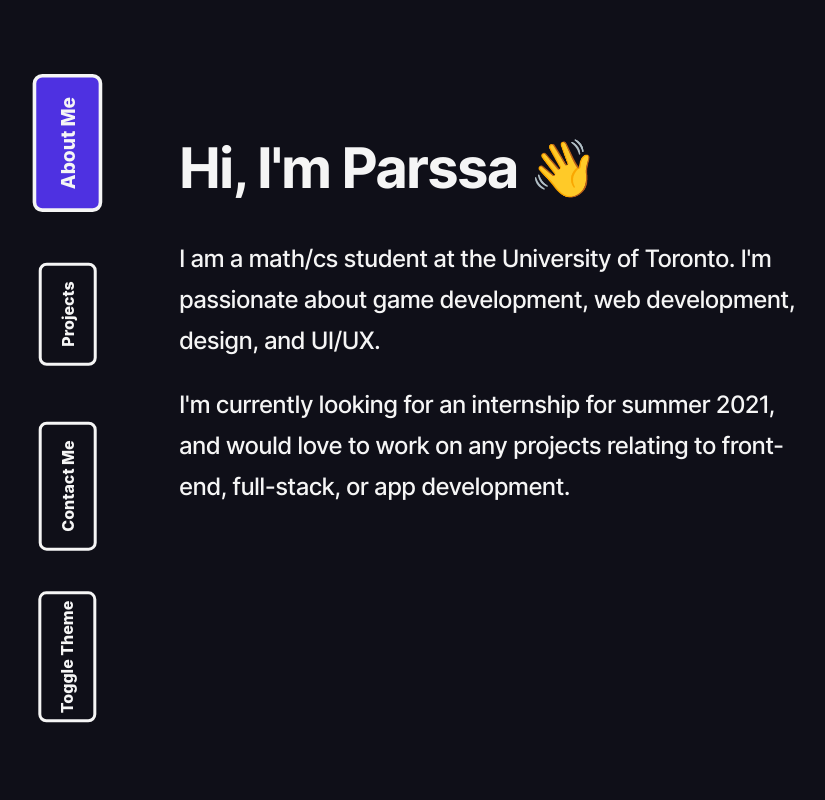
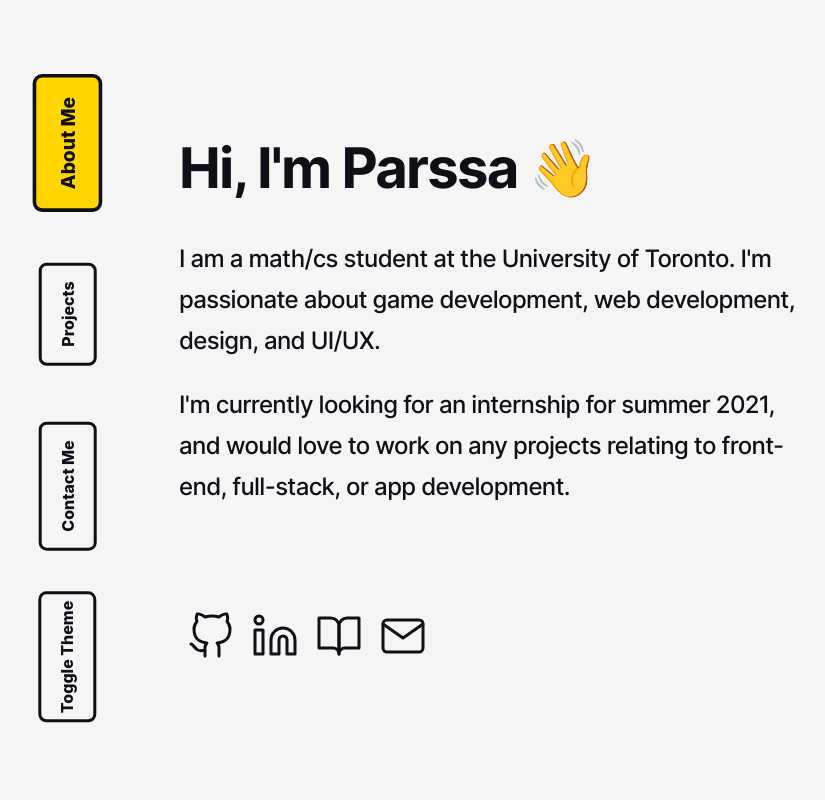
Before and after one commit to parssak/wip-website, a React (Create React App) app: page / in a window 1280 px wide. Shown: the top 800 px of the page, without its empty margins (13-838 px from the left). Built offline with nearby package versions, Linux system fonts and the light colour scheme; a web font is replaced by a local one.

Commit message:
added auto dark mode

```diff
--- a/src/App.js
+++ b/src/App.js
@@ -9,8 +9,7 @@
 
 import { useSelector } from 'react-redux';
 import focusToggler from './helper-functions/FocusToggler';
-
-import { instagram } from './fonts/feather/instagram.svg';
+import UserThemeListener from './helper-functions/UserThemeListener';
 
 export default function App() {
   const theme = useSelector(state => state.theme);
@@ -24,18 +23,13 @@
     setCurrFocus(focusToggler(newFocus, isInView));
   }
 
-  function goToContact() {
-
-  }
-
-
   return (
     <div className={`main ${theme}`}>
 
       <NavBar currFocus={currFocus} />
 
       <div className="body">
-
+        <UserThemeListener/>
         <InView as="div" onChange={(inView, entry) => changeFocus('hero', inView)}>
           <Hero ref={heroRef} />
         </InView>
--- a/src/actions/index.js
+++ b/src/actions/index.js
@@ -1,10 +1,12 @@
 export const toggleLight = () => {
+    console.log("CHANGING TO LIGHT");
     return {
         type: 'light'
     };
 };
 
 export const toggleDark = () => {
+    console.log("CHANGING TO DARK");
     return {
         type: 'dark'
     };
--- /dev/null
+++ b/src/helper-functions/UserThemeListener.js
@@ -0,0 +1,37 @@
+import React, { useState, useEffect } from 'react';
+import { useSelector, useDispatch } from 'react-redux';
+import { toggleLight, toggleDark } from '../actions';
+
+
+export default function UserThemeListener() {
+    const [mode, setMode] = useState(
+        window.matchMedia && window.matchMedia('(prefers-color-scheme: dark)').matches ? "dark" : "light"
+    );
+
+    const dispatch = useDispatch();
+    const theme = useSelector(state => state.theme);
+
+    useEffect(() => {
+        const modeMe = (e) => {
+            console.log("CHANGED", e);
+            setMode(e.matches ? "dark" : "light");
+        }
+        window.matchMedia('(prefers-color-scheme: dark)').addEventListener('change', modeMe);
+        console.log("got:", mode, "and theme is:", theme);
+        if (theme !== mode) {
+            console.log("changing theme to", mode);
+            // toggleLight();
+            // dispatch(mode === 'dark' ? toggleDark() : toggleDark());
+        }
+        return window.matchMedia('(prefers-color-scheme: dark)').removeListener(modeMe);
+
+    }, []);
+
+    useEffect(() => {
+        console.log("hit effect");
+        dispatch(mode === 'dark' ? toggleDark(): toggleLight());
+    }, [mode]);
+
+
+    return null;
+}
--- a/src/layout-components/Contact.js
+++ b/src/layout-components/Contact.js
@@ -97,12 +97,16 @@
                         <Form.Control className={`customForm ${this.props.theme}`}  id="message" name="message" as="textarea" rows="3" value={this.state.message} onChange={this.handleChange} />
                     </fieldset>
 
-                    <Button variant="primary" type="submit" disabled={this.state.disabled} text={"Send message"}/>
+                    <div className="flex-h-wrap">
+                        <Button variant="primary" type="submit" disabled={this.state.disabled} text={"Send message"} />
+                        <Socials />
+                    </div>
 
                     {this.state.emailSent === true && <p className="d-inline success-msg">Email Sent</p>}
                     {this.state.emailSent === false && <p className="d-inline err-msg">Email Not Sent</p>}
+
                 </form>
-                <Socials/>
+
             </div>
         );
     }
--- a/src/layout-components/Hero.js
+++ b/src/layout-components/Hero.js
@@ -2,6 +2,7 @@
 import Button from '../minor-components/Button'
 import { Link } from 'react-scroll';
 import Toggle from '../minor-components/Toggle';
+import Socials from '../minor-components/Socials';
 
 export default function Hero() {
     return (
@@ -11,7 +12,6 @@
                 <p>I am a math/cs student at the University of Toronto. I'm passionate about game development, web development, design, and UI/UX.</p>
                 <p> I'm currently looking for an internship for summer 2021, and would love to work on any projects relating to front-end, full-stack, or app development. </p>
                 <div className="hero-flex-wrapper">
-
                     <div className="hero-cta clickable mobile">
                         <Link activeClass="active" to="projects" spy={true} smooth={true}>
                             <Button text={"My Projects"} />
@@ -26,6 +26,7 @@
                     <div className="mobile">
                         <Toggle className="hero-toggle" />
                     </div>
+                    <Socials helperClasses={"desktop-only"}/>
                 </div>
             </div>
         </div>
--- a/src/minor-components/Socials.js
+++ b/src/minor-components/Socials.js
@@ -1,16 +1,25 @@
 import React from 'react'
+import { useSelector } from 'react-redux';
+import '../styles/Socials.scss';
 
-export default function Socials({helperClasses}) {
+export default function Socials({ helperClasses }) {
+    const theme = useSelector(state => state.theme);
+
     return (
-        <div className={"socials" + helperClasses}>
-            <svg xmlns="http://www.w3.org/2000/svg" width="48" height="48" viewBox="0 0 24 24" fill="none" stroke="currentColor" stroke-width="1.5" stroke-linecap="round" stroke-linejoin="round" class="feather feather-github"><path d="M9 19c-5 1.5-5-2.5-7-3m14 6v-3.87a3.37 3.37 0 0 0-.94-2.61c3.14-.35 6.44-1.54 6.44-7A5.44 5.44 0 0 0 20 4.77 5.07 5.07 0 0 0 19.91 1S18.73.65 16 2.48a13.38 13.38 0 0 0-7 0C6.27.65 5.09 1 5.09 1A5.07 5.07 0 0 0 5 4.77a5.44 5.44 0 0 0-1.5 3.78c0 5.42 3.3 6.61 6.44 7A3.37 3.37 0 0 0 9 18.13V22"></path></svg>
-            <a href="https://www.linkedin.com/in/parssa-kyanzadeh-255a5a180/">
-                <svg xmlns="http://www.w3.org/2000/svg" width="48" height="48" viewBox="0 0 24 24" fill="none" stroke="currentColor" stroke-width="1.5" stroke-linecap="round" stroke-linejoin="round" class="feather feather-linkedin"><path d="M16 8a6 6 0 0 1 6 6v7h-4v-7a2 2 0 0 0-2-2 2 2 0 0 0-2 2v7h-4v-7a6 6 0 0 1 6-6z"></path><rect x="2" y="9" width="4" height="12"></rect><circle cx="4" cy="4" r="2"></circle></svg>
+        <div className={"socials " + helperClasses + " " + theme}>
+            <a href="https://github.com/parssak" target="_blank" rel="noopener noreferrer" className={theme}>
+                <svg xmlns="http://www.w3.org/2000/svg" width="48" height="48" viewBox="0 0 24 24" fill="none" stroke="currentColor" strokeWidth="1.5" strokeLinecap="round" strokeLinejoin="round" className="feather feather-github"><path d="M9 19c-5 1.5-5-2.5-7-3m14 6v-3.87a3.37 3.37 0 0 0-.94-2.61c3.14-.35 6.44-1.54 6.44-7A5.44 5.44 0 0 0 20 4.77 5.07 5.07 0 0 0 19.91 1S18.73.65 16 2.48a13.38 13.38 0 0 0-7 0C6.27.65 5.09 1 5.09 1A5.07 5.07 0 0 0 5 4.77a5.44 5.44 0 0 0-1.5 3.78c0 5.42 3.3 6.61 6.44 7A3.37 3.37 0 0 0 9 18.13V22"></path></svg>
             </a>
 
-
-            <svg xmlns="http://www.w3.org/2000/svg" width="48" height="48" viewBox="0 0 24 24" fill="none" stroke="currentColor" stroke-width="1.5" stroke-linecap="round" stroke-linejoin="round" class="feather feather-book-open"><path d="M2 3h6a4 4 0 0 1 4 4v14a3 3 0 0 0-3-3H2z"></path><path d="M22 3h-6a4 4 0 0 0-4 4v14a3 3 0 0 1 3-3h7z"></path></svg>
-            <svg xmlns="http://www.w3.org/2000/svg" width="48" height="48" viewBox="0 0 24 24" fill="none" stroke="currentColor" stroke-width="1.5" stroke-linecap="round" stroke-linejoin="round" class="feather feather-mail"><path d="M4 4h16c1.1 0 2 .9 2 2v12c0 1.1-.9 2-2 2H4c-1.1 0-2-.9-2-2V6c0-1.1.9-2 2-2z"></path><polyline points="22,6 12,13 2,6"></polyline></svg>
+            <a href="https://www.linkedin.com/in/parssa-kyanzadeh-255a5a180/" target="_blank" rel="noopener noreferrer" className={theme}>
+                <svg xmlns="http://www.w3.org/2000/svg" width="48" height="48" viewBox="0 0 24 24" fill="none" stroke="currentColor" strokeWidth="1.5" strokeLinecap="round" strokeLinejoin="round" className="feather feather-linkedin"><path d="M16 8a6 6 0 0 1 6 6v7h-4v-7a2 2 0 0 0-2-2 2 2 0 0 0-2 2v7h-4v-7a6 6 0 0 1 6-6z"></path><rect x="2" y="9" width="4" height="12"></rect><circle cx="4" cy="4" r="2"></circle></svg>
+            </a>
+            <a href="https://parssa.medium.com/" target="_blank" rel="noopener noreferrer" className={theme}>
+                <svg xmlns="http://www.w3.org/2000/svg" width="48" height="48" viewBox="0 0 24 24" fill="none" stroke="currentColor" strokeWidth="1.5" strokeLinecap="round" strokeLinejoin="round" className="feather feather-book-open"><path d="M2 3h6a4 4 0 0 1 4 4v14a3 3 0 0 0-3-3H2z"></path><path d="M22 3h-6a4 4 0 0 0-4 4v14a3 3 0 0 1 3-3h7z"></path></svg>
+            </a>
+            <a href="mailto:parssak@gmail.com" className={theme}>
+                <svg xmlns="http://www.w3.org/2000/svg" width="48" height="48" viewBox="0 0 24 24" fill="none" stroke="currentColor" strokeWidth="1.5" strokeLinecap="round" strokeLinejoin="round" className="feather feather-mail"><path d="M4 4h16c1.1 0 2 .9 2 2v12c0 1.1-.9 2-2 2H4c-1.1 0-2-.9-2-2V6c0-1.1.9-2 2-2z"></path><polyline points="22,6 12,13 2,6"></polyline></svg>
+            </a>
         </div>
     )
 }
--- a/src/reducers/themeToggler.js
+++ b/src/reducers/themeToggler.js
@@ -1,11 +1,15 @@
 const toggleTheme = (state, action) => {
+    console.log("hit theme toggler");
     switch (action.type) {
         case 'light':
             return 'light';
         case 'dark':
             return 'dark';
-        default:
-            return 'dark';
+        default: {
+            return (window.matchMedia && window.matchMedia('(prefers-color-scheme: dark)').matches) ?
+                'dark' : 'light'
+        }
+
     }
 };
 export default toggleTheme;
--- a/src/styles/App.scss
+++ b/src/styles/App.scss
@@ -82,11 +82,25 @@
     @media (max-width: $tabletBreakpoint) {
         font-size: 1.4rem;
     }
+    max-width: 40ch;
+}
+a {
+    transition: $standardTransition;
 
-    // @media (max-width: $mobileBreakpoint) {
-    //     font-size: 0.8rem;
-    // }
-    max-width: 40ch;
+    &:visited,
+    &:visited,
+    &:hover,
+    &:focus,
+    &:hover,
+    &:active {
+        text-decoration: none;
+        &.dark {
+            color:$primaryLight;
+        }
+        &.light {
+            color:$primaryDark;
+        }
+    }
 }
 
 /**
@@ -95,10 +109,11 @@
 * =====================
 */
 .main {
-    transition: all 0.4s ease-in-out;
+    transition: $standardTransition;
     background-color: whitesmoke;
     color: $primaryDark;
 }
+
 .body {
     margin: 10rem;
     margin-right: 5rem;
@@ -144,7 +159,7 @@
     z-index: 1;
     width: 100%;
     padding-top: 3rem;
-    transition: all 0.4s ease-in-out;
+    transition: $standardTransition;
 }
 
 .sticky-subheader {
@@ -257,3 +272,17 @@
         display: none;
     }
 }
+
+
+.flex-h-wrap {
+    display: flex;
+    flex-direction: row;
+    justify-content: space-between;
+    align-items: center;
+}
+
+.desktop-only {
+    @media (max-width: $tabletBreakpoint) {
+        display: none;
+    }
+}
--- a/src/styles/Project.scss
+++ b/src/styles/Project.scss
@@ -1,3 +1,5 @@
+@import "master.scss";
+
 .project {
     min-height: 50vh;
 
--- /dev/null
+++ b/src/styles/Socials.scss
@@ -0,0 +1,7 @@
+@import "master.scss";
+.socials {
+    transition: $standardTransition;
+    svg {
+        margin-inline: 0.5rem;
+    }
+}
--- a/src/styles/_master.scss
+++ b/src/styles/_master.scss
@@ -8,3 +8,5 @@
 
 $tabletBreakpoint: 900px;
 $mobileBreakpoint: 400px;
+
+$standardTransition: all 0.4s ease-in-out;
```
Also changed, not shown: 1 other file (tests, documents, lock files or other folders).
